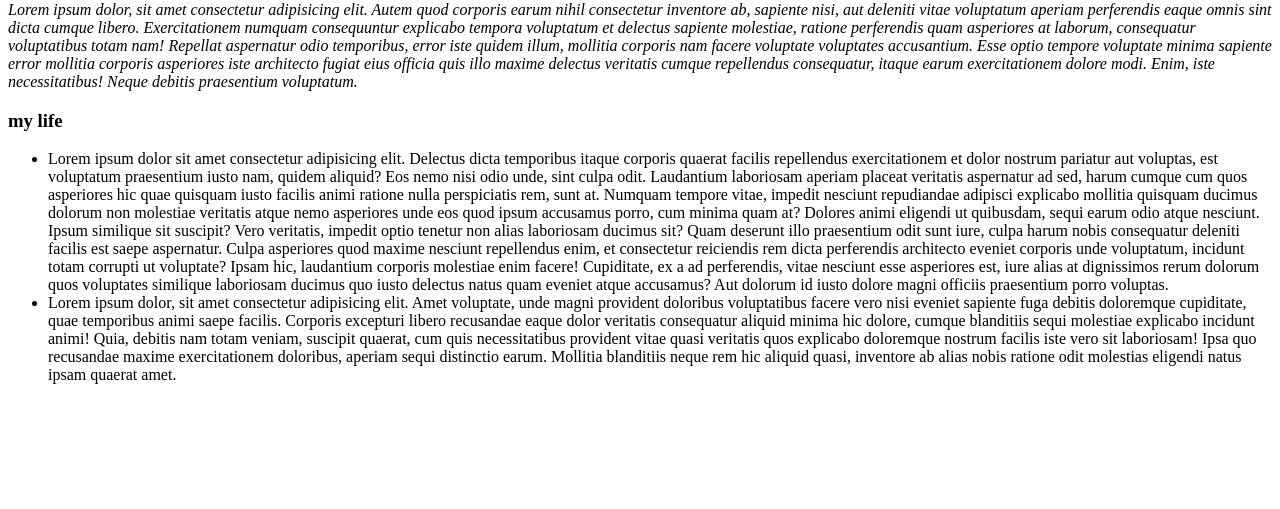
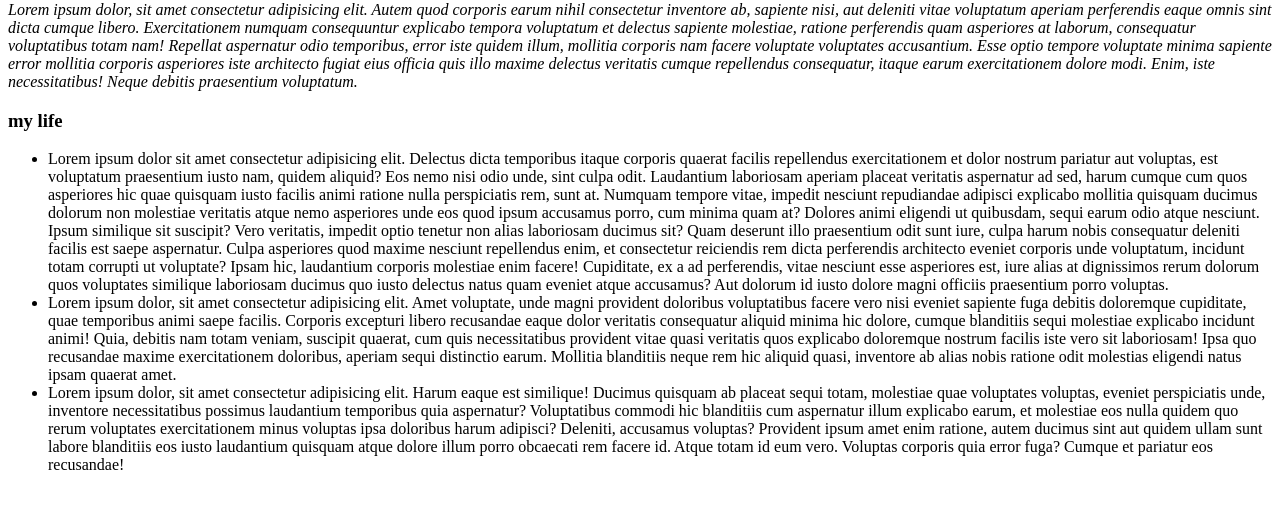
Before and after one commit to dkasymbekov/sekond-site, a plain HTML site: page index.html in a window 1280 px wide. Shown: the part 79-588 px from the top of the page. Drawn offline with Linux system fonts and the light colour scheme.

```diff
--- a/index.html
+++ b/index.html
@@ -14,6 +14,7 @@
 <ul>
     <li>Lorem ipsum dolor sit amet consectetur adipisicing elit. Delectus dicta temporibus itaque corporis quaerat facilis repellendus exercitationem et dolor nostrum pariatur aut voluptas, est voluptatum praesentium iusto nam, quidem aliquid? Eos nemo nisi odio unde, sint culpa odit. Laudantium laboriosam aperiam placeat veritatis aspernatur ad sed, harum cumque cum quos asperiores hic quae quisquam iusto facilis animi ratione nulla perspiciatis rem, sunt at. Numquam tempore vitae, impedit nesciunt repudiandae adipisci explicabo mollitia quisquam ducimus dolorum non molestiae veritatis atque nemo asperiores unde eos quod ipsum accusamus porro, cum minima quam at? Dolores animi eligendi ut quibusdam, sequi earum odio atque nesciunt. Ipsum similique sit suscipit? Vero veritatis, impedit optio tenetur non alias laboriosam ducimus sit? Quam deserunt illo praesentium odit sunt iure, culpa harum nobis consequatur deleniti facilis est saepe aspernatur. Culpa asperiores quod maxime nesciunt repellendus enim, et consectetur reiciendis rem dicta perferendis architecto eveniet corporis unde voluptatum, incidunt totam corrupti ut voluptate? Ipsam hic, laudantium corporis molestiae enim facere! Cupiditate, ex a ad perferendis, vitae nesciunt esse asperiores est, iure alias at dignissimos rerum dolorum quos voluptates similique laboriosam ducimus quo iusto delectus natus quam eveniet atque accusamus? Aut dolorum id iusto dolore magni officiis praesentium porro voluptas.</li>
     <li>Lorem ipsum dolor, sit amet consectetur adipisicing elit. Amet voluptate, unde magni provident doloribus voluptatibus facere vero nisi eveniet sapiente fuga debitis doloremque cupiditate, quae temporibus animi saepe facilis. Corporis excepturi libero recusandae eaque dolor veritatis consequatur aliquid minima hic dolore, cumque blanditiis sequi molestiae explicabo incidunt animi! Quia, debitis nam totam veniam, suscipit quaerat, cum quis necessitatibus provident vitae quasi veritatis quos explicabo doloremque nostrum facilis iste vero sit laboriosam! Ipsa quo recusandae maxime exercitationem doloribus, aperiam sequi distinctio earum. Mollitia blanditiis neque rem hic aliquid quasi, inventore ab alias nobis ratione odit molestias eligendi natus ipsam quaerat amet.</li>
+    <li>Lorem ipsum dolor, sit amet consectetur adipisicing elit. Harum eaque est similique! Ducimus quisquam ab placeat sequi totam, molestiae quae voluptates voluptas, eveniet perspiciatis unde, inventore necessitatibus possimus laudantium temporibus quia aspernatur? Voluptatibus commodi hic blanditiis cum aspernatur illum explicabo earum, et molestiae eos nulla quidem quo rerum voluptates exercitationem minus voluptas ipsa doloribus harum adipisci? Deleniti, accusamus voluptas? Provident ipsum amet enim ratione, autem ducimus sint aut quidem ullam sunt labore blanditiis eos iusto laudantium quisquam atque dolore illum porro obcaecati rem facere id. Atque totam id eum vero. Voluptas corporis quia error fuga? Cumque et pariatur eos recusandae!</li>
 </ul>
 </body>
 </html>
--- a/style.css
+++ b/style.css
@@ -4,3 +4,6 @@
 p {
     font-style: italic;
 }
+li {
+    font-size: 700;
+}
```
